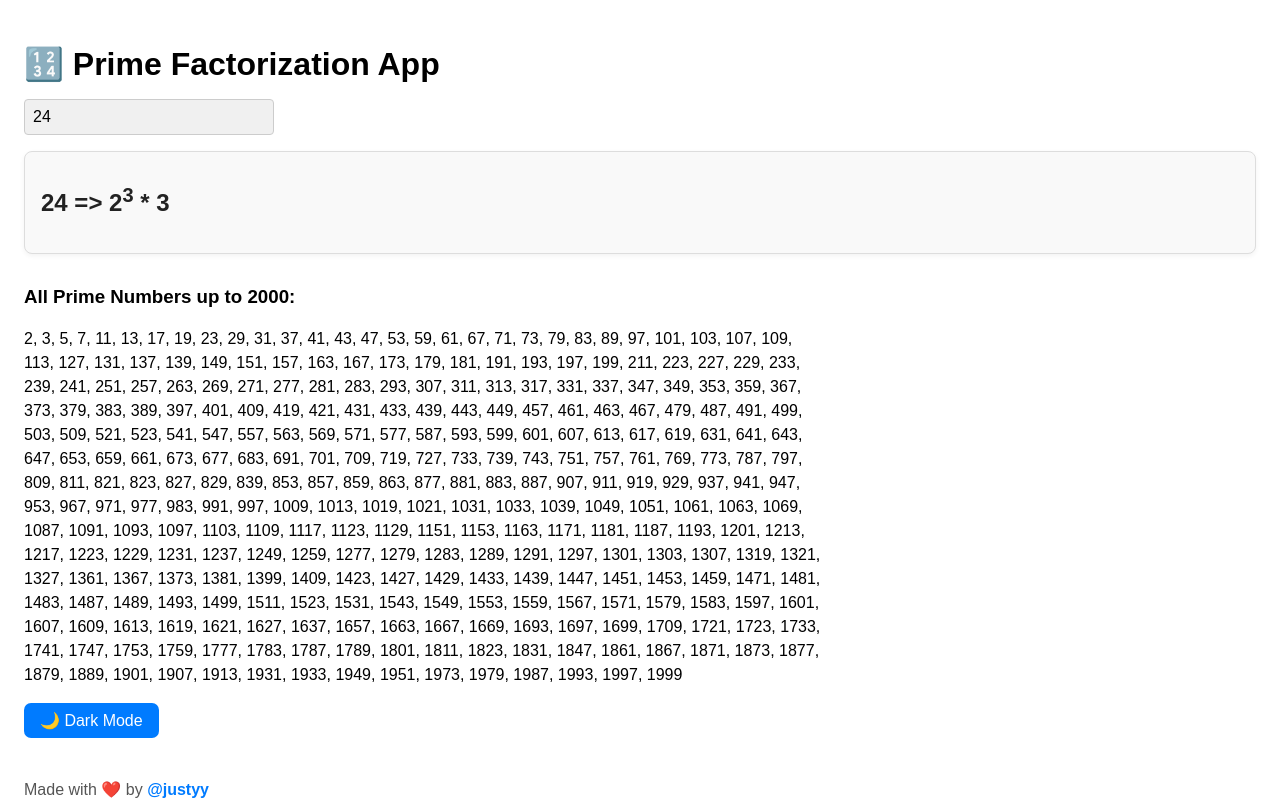
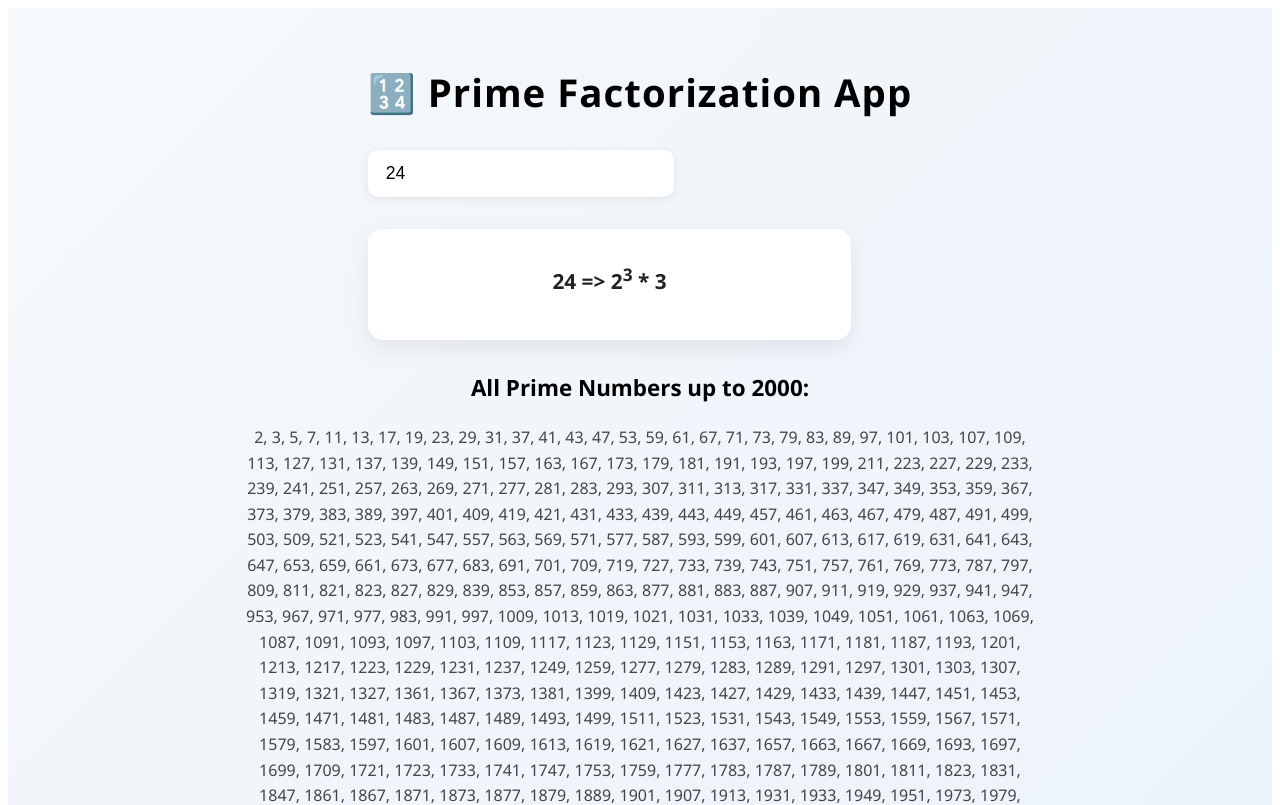
Before and after one commit to DoctorLai/prime-factorization, a React (Vite) app: page / in a window 1280 px wide. Shown: the top 805 px of the page. Built offline with nearby package versions, Linux system fonts and the light colour scheme.

Commit message:
made ui changes

```diff
--- a/src/App.css
+++ b/src/App.css
@@ -1,34 +1,84 @@
 /* ========== Base App Styles ========== */
 .app {
-  background-color: #ffffff;
-  color: #000000;
-  font-family: sans-serif;
+  background: linear-gradient(135deg, #f6f9fc 0%, #eaf2f9 100%);
+  color: #000;
+  font-family: 'Poppins', 'Segoe UI', sans-serif;
   min-height: 100vh;
-  padding: 1rem;
-  transition: background-color 0.3s ease, color 0.3s ease;
+  padding: 2rem;
+  display: flex;
+  flex-direction: column;
+  align-items: center;
+  transition: background 0.4s ease, color 0.4s ease;
 }
 
 .app.dark {
-  background-color: #121212;
-  color: #ffffff;
+  background: radial-gradient(circle at top, #1a1a1a 0%, #0d0d0d 100%);
+  color: #fff;
 }
 
 /* ========== Header ========== */
 h1 {
-  margin-bottom: 1rem;
+  font-size: 2.4rem;
+  font-weight: 600;
+  margin-bottom: 2rem;
+  text-align: center;
+  letter-spacing: 1px;
+  display: flex;
+  justify-content: center;
+  align-items: center;
+  gap: 0.6rem;
 }
+
+/* only the text part gets gradient */
+h1 span {
+  background: linear-gradient(90deg, #007bff, #00c6ff);
+  background-clip: text;
+  -webkit-background-clip: text;
+  -webkit-text-fill-color: transparent;
+  color: transparent;
+  background-size: 200% auto;
+  animation: shine 3s linear infinite;
+}
+
+/* same shine animation */
+@keyframes shine {
+  0% {
+    background-position: 0% 50%;
+  }
+  100% {
+    background-position: 200% 50%;
+  }
+}
+
+
+@keyframes shine {
+  0% {
+    background-position: 0% 50%;
+  }
+  100% {
+    background-position: 200% 50%;
+  }
+}
+
 
 /* ========== Input Field ========== */
 input[type="number"] {
-  width: 250px;
-  padding: 0.5rem;
-  font-size: 1rem;
+  width: 270px;
+  padding: 0.7rem 1rem;
+  font-size: 1.1rem;
   margin-right: 1rem;
-  border: 1px solid #ccc;
-  border-radius: 4px;
-  background-color: #f0f0f0;
-  color: #000;
-  box-sizing: border-box;
+  border: 2px solid transparent;
+  border-radius: 10px;
+  background: #fff;
+  box-shadow: 0 2px 10px rgba(0, 0, 0, 0.08);
+  transition: all 0.3s ease;
+}
+
+input[type="number"]:focus {
+  border: 2px solid #007bff;
+  box-shadow: 0 4px 14px rgba(0, 123, 255, 0.3);
+  outline: none;
+  transform: scale(1.02);
 }
 
 .app.dark input[type="number"] {
@@ -37,57 +87,123 @@ input[type="number"] {
   border: 1px solid #444;
 }
 
+.app.dark input[type="number"]:focus {
+  border-color: #1a73e8;
+  box-shadow: 0 0 8px rgba(26, 115, 232, 0.6);
+}
+
 /* ========== Buttons ========== */
 button {
-  padding: 0.5rem 1rem;
-  font-size: 1rem;
-  margin-right: 1rem;
-  margin-bottom: 0.5rem;
+  padding: 0.7rem 1.3rem;
+  font-size: 1.05rem;
+  border-radius: 10px;
+  border: none;
+  background: linear-gradient(135deg, #007bff, #00c6ff);
+  color: #fff;
+  font-weight: 500;
   cursor: pointer;
-  border-radius: 7px;
-  border: none;
-  background-color: #007bff;
-  color: white;
-  transition: background-color 0.2s ease;
+  box-shadow: 0 3px 10px rgba(0, 123, 255, 0.3);
+  transition: all 0.3s ease;
+  position: relative;
+  overflow: hidden;
+}
+
+button::after {
+  content: "";
+  position: absolute;
+  top: 0;
+  left: -100%;
+  width: 100%;
+  height: 100%;
+  background: rgba(255, 255, 255, 0.25);
+  transition: left 0.3s ease;
+}
+
+button:hover::after {
+  left: 100%;
 }
 
 button:hover {
-  background-color: #0056b3;
+  transform: translateY(-2px) scale(1.03);
+  box-shadow: 0 5px 18px rgba(0, 123, 255, 0.4);
+}
+
+button:active {
+  transform: scale(0.98);
 }
 
 .app.dark button {
-  background-color: #1a73e8;
+  background: linear-gradient(135deg, #1a73e8, #00a2ff);
 }
 
 /* ========== Result Section ========== */
+.result-box {
+  background: #ffffff;
+  border: none;
+  border-radius: 15px;
+  padding: 1.5rem;
+  margin-top: 2rem;
+  width: 80%;
+  max-width: 600px;
+  text-align: center;
+  box-shadow: 0 8px 24px rgba(0, 0, 0, 0.08);
+  transition: all 0.4s ease;
+  animation: fadeIn 0.6s ease forwards;
+}
+
+.app.dark .result-box {
+  background-color: #1e1e1e;
+  box-shadow: 0 6px 20px rgba(255, 255, 255, 0.05);
+}
+
+@keyframes fadeIn {
+  from {
+    opacity: 0;
+    transform: translateY(15px);
+  }
+  to {
+    opacity: 1;
+    transform: translateY(0);
+  }
+}
+
+/* ========== Result Text ========== */
 h2 {
-  margin-top: 1rem;
+  font-size: 1.3rem;
+  margin-top: 0.5rem;
+  line-height: 1.6;
   color: #222;
 }
 
 .app.dark h2 {
-  color: #ddd;
+  color: #eee;
 }
 
 /* ========== Prime List Section ========== */
 h3 {
   margin-top: 2rem;
+  font-size: 1.4rem;
+  text-align: center;
 }
 
 p {
-  line-height: 1.5;
+  line-height: 1.6;
+  text-align: center;
+  max-width: 850px;
+  margin: 0.8rem auto;
+  color: #444;
+}
+
+.app.dark p {
+  color: #ccc;
 }
 
 /* ========== Footer ========== */
 footer {
-  text-align: left;
-  margin-top: 2rem;
-  font-size: 1rem;
-}
-
-footer p {
-  margin: 0.5rem 0;
-  color: #555;
+  text-align: center;
+  margin-top: 3rem;
+  font-size: 0.95rem;
+  color: #666;
 }
 
 .app.dark footer p {
@@ -96,29 +212,11 @@ footer p {
 
 footer a {
   text-decoration: none;
-  font-weight: bold;
+  font-weight: 600;
   color: #007bff;
+  transition: color 0.2s ease;
 }
 
 footer a:hover {
   color: #0056b3;
 }
-
-footer a.link {
-  text-decoration: underline;
-}
-
-/* ========== Result Box ========== */
-.result-box {
-  background-color: #f9f9f9;   /* light background */
-  border: 1px solid #ddd;
-  border-radius: 8px;
-  padding: 1rem;
-  margin-top: 1rem;
-  box-shadow: 0 2px 5px rgba(0, 0, 0, 0.05);
-}
-
-.app.dark .result-box {
-  background-color: #1e1e1e;   /* slightly lighter than dark background */
-  border: 1px solid #444;
-}
--- a/src/App.jsx
+++ b/src/App.jsx
@@ -11,6 +11,7 @@ export default function App() {
   const [number, setNumber] = useState(24);
   const [result, setResult] = useState("24 => 2<sup>3</sup> * 3");
   const primes = generatePrimes(2000);
+
 
   useEffect(() => {
     localStorage.setItem("darkMode", darkMode);
```
Also changed, not shown: 1 other file (tests, documents, lock files or other folders).
